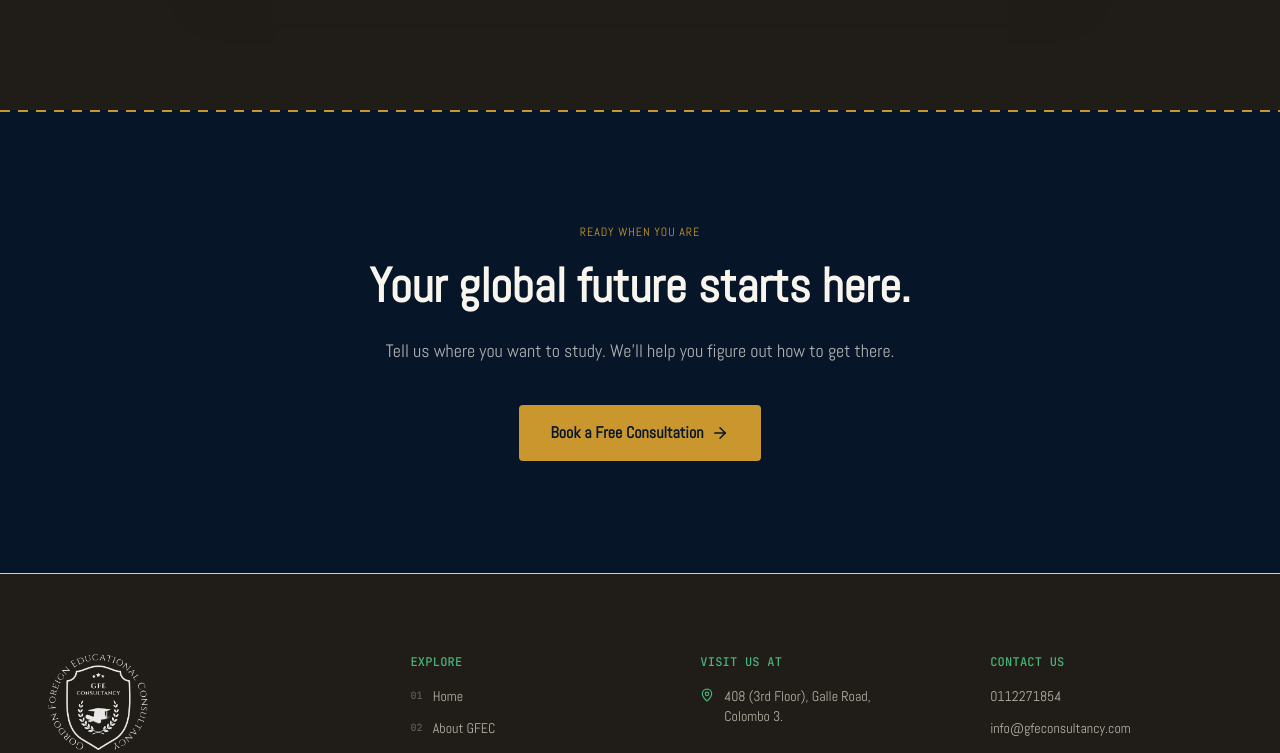
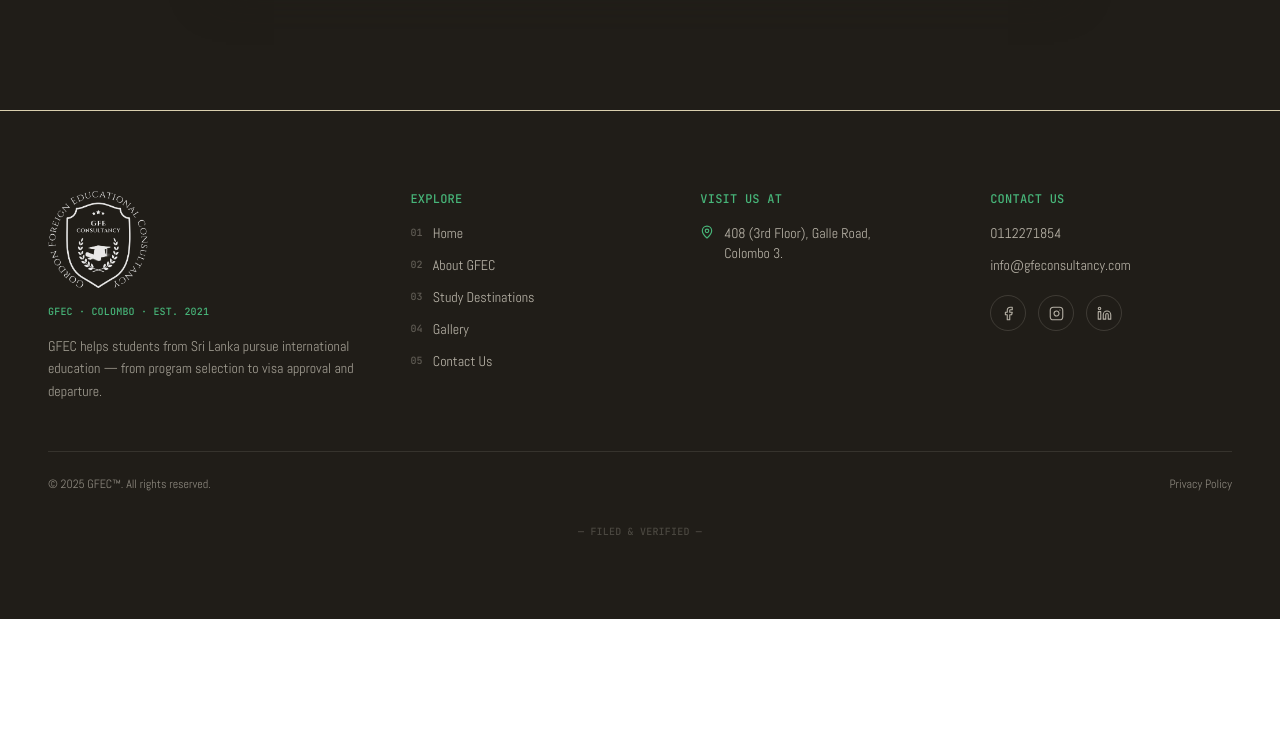
Before and after one commit to kewo22/gfec, a Next.js app: page / in a window 1280 px wide. Shown: the part 5272-6025 px from the top of the page. After the commit the page ends 5891 px from the top, so only its background shows below. Built offline with nearby package versions, Linux system fonts and the light colour scheme.

Commit message:
chore: temporarily disable FinalCta section on home page
Co-Authored-By: Claude Sonnet 5 <noreply@anthropic.com>

```diff
--- a/src/app/(site)/page.tsx
+++ b/src/app/(site)/page.tsx
@@ -20,7 +20,7 @@ export default function SitePage() {
       {/* <UniversityPartnersGrid /> */}
       <SuccessPathNew />
       <SuccessStoriesText />
-      <FinalCta />
+      {/* <FinalCta /> */}
     </section>
   );
 }
```
